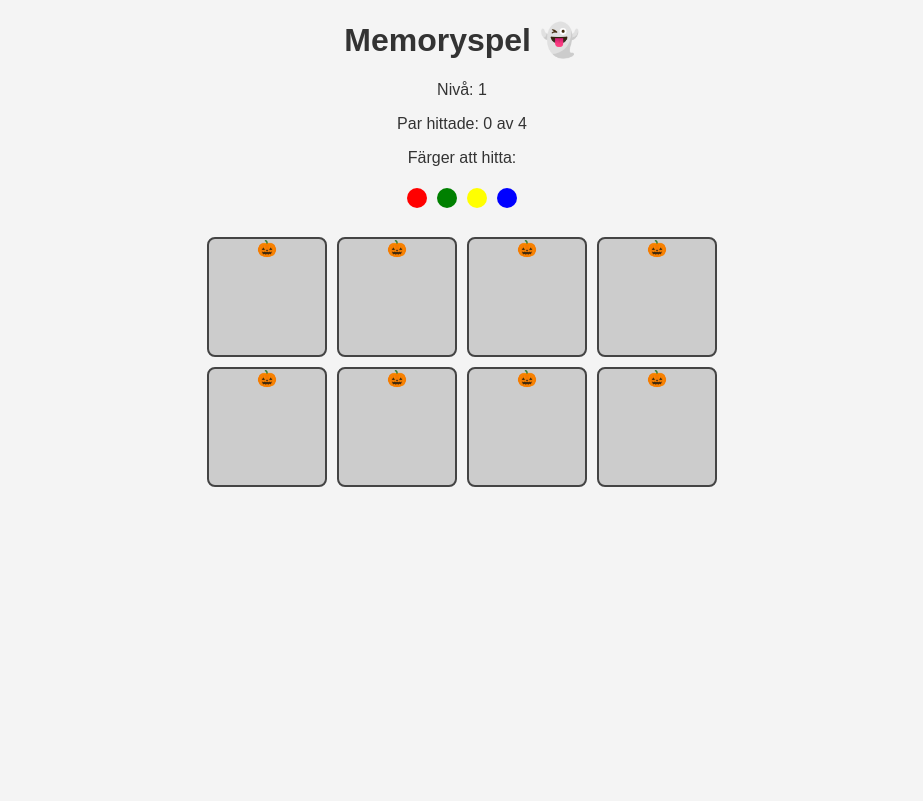
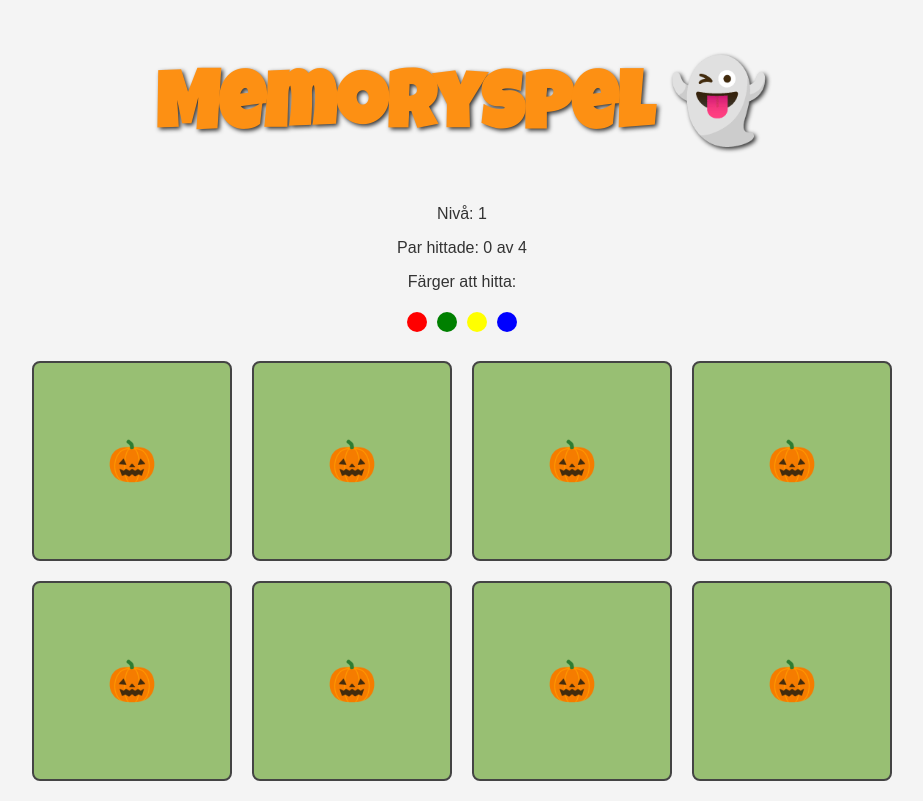
Before and after one commit to lwingardh/memory-halloween, a plain HTML site: page index.html in a window 1280 px wide. Shown: the whole page, without its empty margins (178-1101 px from the left). Drawn offline with nearby package versions, Linux system fonts and the light colour scheme.

Commit message:
Update style.css

```diff
--- a/style.css
+++ b/style.css
@@ -4,17 +4,28 @@ body {
   text-align: center;
   margin: 20px;
   background-color: #f4f4f4;
-  color: #333;
+  color: #333333;
 }
+
+h1 {
+  font-family: 'Luckiest Guy', cursive;
+  font-size: 5rem;
+  color:#fd9013;
+  text-shadow: 2px 2px 4px #333333;
+}
+
+
 
 /* === Spelplan === */
 #gameBoard {
   display: grid;
-  gap: 10px;
+  gap: 20px;
   margin: 20px auto;
   justify-content: center;
   max-width: 500px;
 }
+
+
 
 /* === Layout per nivå === */
 .layout-4x2 {
@@ -35,18 +46,18 @@ body {
 
 /* === Kortstorlek per nivå === */
 .card-size-large .card {
-  width: 120px;
-  height: 120px;
+  width: 200px;
+  height: 200px;
 }
 
 .card-size-medium .card {
-  width: 100px;
-  height: 100px;
+  width: 150px;
+  height: 150px;
 }
 
 .card-size-small .card {
-  width: 90px;
-  height: 90px;
+  width: 120px;
+  height: 120px;
 }
 
 /* === Kortstil === */
@@ -57,11 +68,26 @@ body {
   transition: background-color 0.3s ease, transform 0.2s ease;
   border: 2px solid #444;
   box-sizing: border-box;
+
+  /* 🆕 Centrera frågetecknet */
+  display: flex;
+  align-items: center;
+  justify-content: center;
+
+  /* 🆕 Stil på frågetecknet */
+  font-size: 2.5rem;
+  font-weight: bold;
+  color: #333;
+  user-select: none;
+
+  .card:active {
+  transform: scale(0.95) rotateY(10deg);
+}
 }
 
 /* === Dolda kort === */
 .color-hidden {
-  background-color: #ccc;
+  background-color: hwb(91 45% 25%);
 }
 
 /* === Matchade kort === */
```
